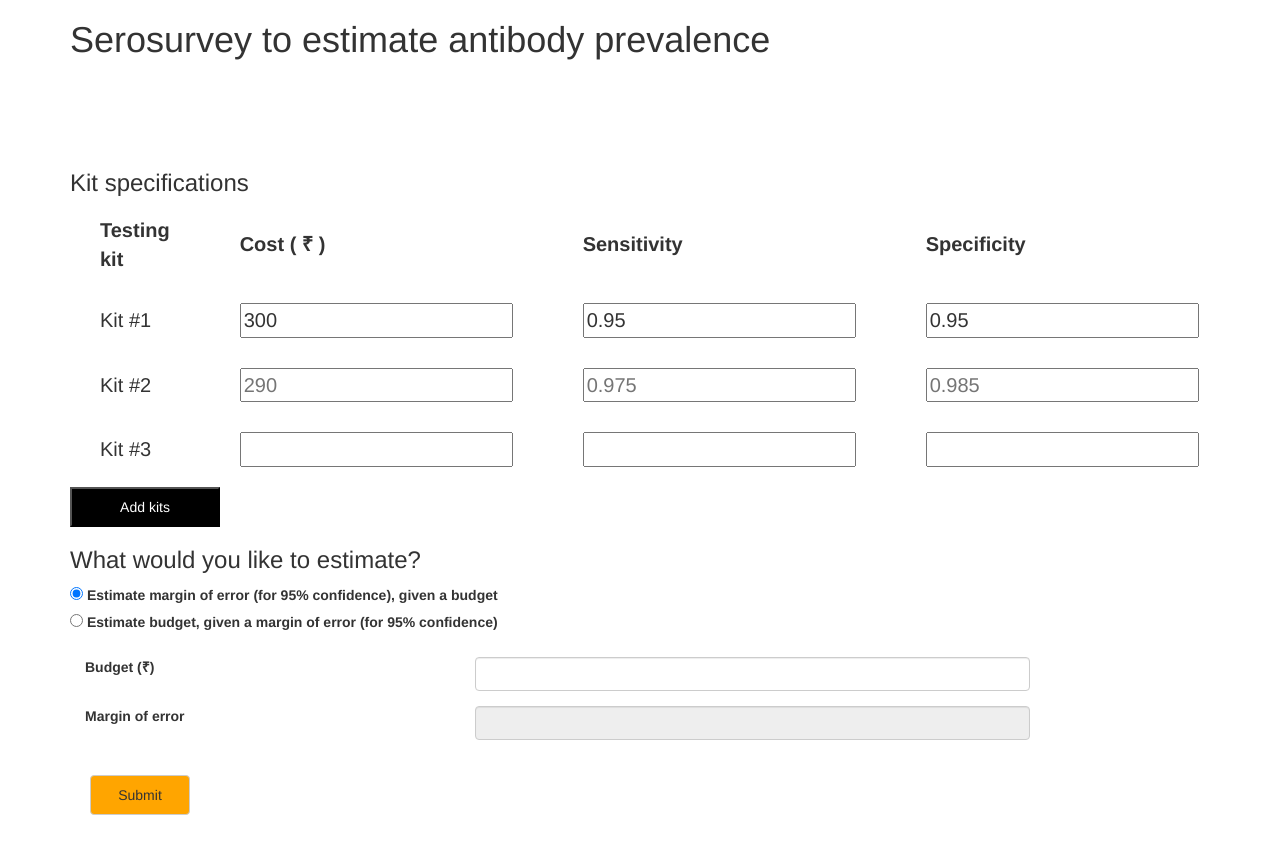
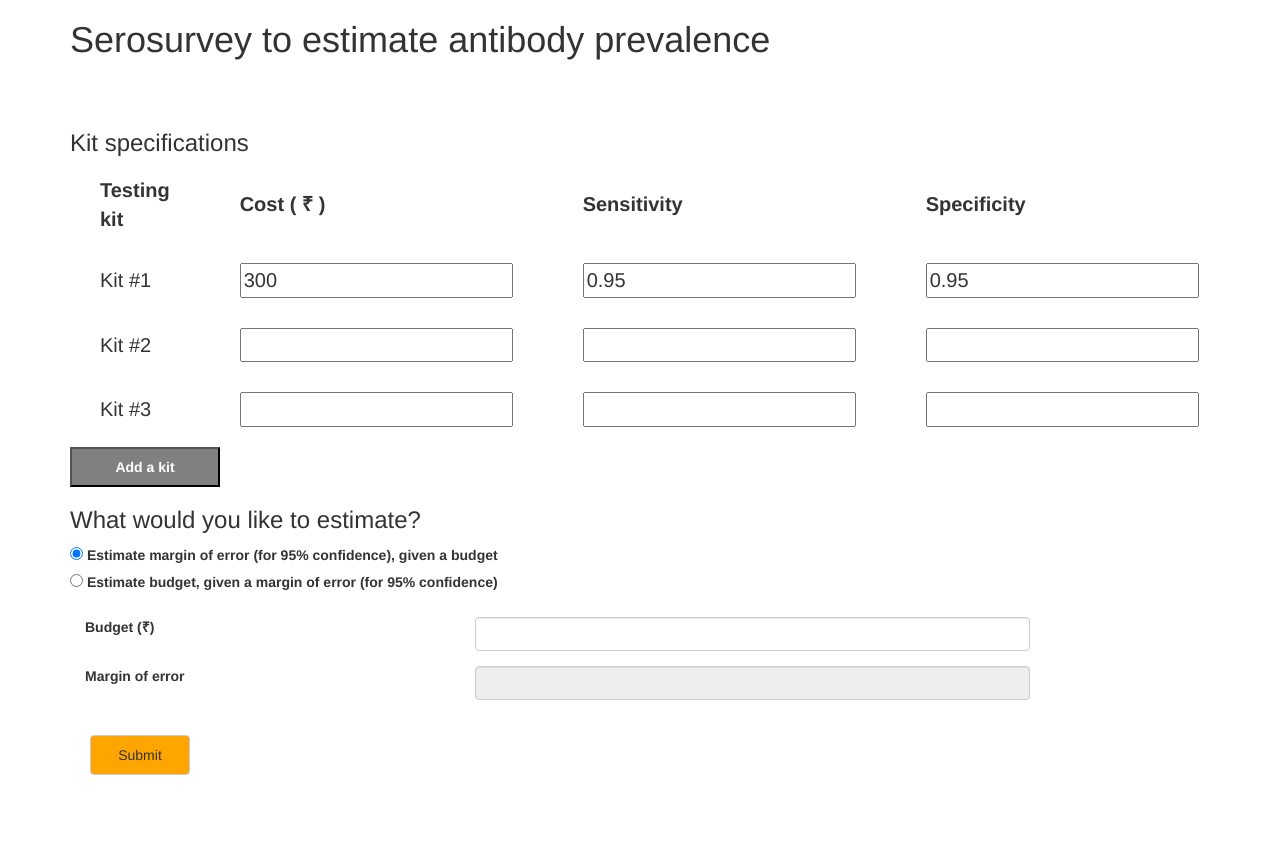
Before and after one commit to cni-iisc/optimal-sero-survey-design, a Flask app: template igg_multiple_kit/templates/igg_form.html in a window 1280 px wide. After the commit the page ends 775 px from the top, so only its background shows below. Run offline with Flask 2, Linux system fonts and the light colour scheme; the template is opened without the code that fills it, so the values that code supplies are empty; some libraries are stand-ins or nearby versions.

Commit message:
Add more kits

```diff
--- a/igg_multiple_kit/static/js/form.js
+++ b/igg_multiple_kit/static/js/form.js
@@ -73,7 +73,7 @@ $(document).ready(function() {
                     out += "</tr>";
                 }
                 out += "</table></p>";
-                out += "<p><h4>Std. error: "+data.stderror+"</h4></p>";
+                out += "<p><h4>Margin of error: "+data.stderror+"</h4></p>";
                 placeholder.innerHTML =  out;
 				$('#errorAlert').hide();
 			}
--- a/igg_multiple_kit/templates/igg_form.html
+++ b/igg_multiple_kit/templates/igg_form.html
@@ -12,24 +12,27 @@
 	<script src="{{ url_for('static', filename='js/form.js') }}"></script>
 
     <script>
-
+    // Add an addition kit
+    var count = 4;
     function Mykit(){
-            // Find a <table> element with id="myTable":
+        if(count<8){
             var table = document.getElementById("mykits");
-
-            // Create an empty <tr> element and add it to the 1st position of the table:
             var row = table.insertRow(-1);
-
             var cell1 = row.insertCell(0);
             var cell2 = row.insertCell(1);
             var cell3 = row.insertCell(2);
             var cell4 = row.insertCell(3);
 
-            // Add some text to the new cells:
-            cell1.innerHTML = "Kit #5";
+            cell1.innerHTML = "Kit #"+count.toString();
             cell2.innerHTML = "<input type='text' name='r[]'/>";
             cell3.innerHTML = "<input type='text' name='s[]'/>";
             cell4.innerHTML = "<input type='text' name='c[]'/>";
+            count += 1
+        }
+        else{
+            var but = document.getElementById("addkit");
+            but.value = "Can't add more kits!";
+        }
 
     }
     </script>
@@ -40,7 +43,7 @@
 
 <div class="container">
     <h1>Serosurvey to estimate antibody prevalence</h1>
-	<br><br><br><br>
+	<br><br>
 
 <style>
 th, td {
@@ -75,9 +78,9 @@ th, td {
 
             <tr>
                 <td>Kit #2</td>
-                <td><input type='text' name='r[]'  placeholder='290' />  </td>
-                <td><input type='text' name='s[]'  placeholder='0.975' /> </td>
-                <td><input type='text' name='c[]'  placeholder='0.985' /> </td>
+                <td><input type='text' name='r[]' />  </td>
+                <td><input type='text' name='s[]' /> </td>
+                <td><input type='text' name='c[]' /> </td>
             </tr>
 
             <tr>
@@ -87,19 +90,11 @@ th, td {
                 <td><input type='text' name='c[]'  /> </td>
             </tr>
 
-            <!--
-            <tr>
-                <td>Kit #4</td>
-                <td><input type='text' name='r[]'  />  </td>
-                <td><input type='text' name='s[]'  /> </td>
-                <td><input type='text' name='c[]'  /> </td>
-            </tr>
-            -->
 
 
         </table>
 
-        <input type="button" style="background-color:black;color:white;width:150px; height:40px;" onclick="Mykit()" value="Add kits" />
+        <input id="addkit" type="button" style="background-color:gray;color:white;width:150px; height:40px;font-weight:bold;" onclick="Mykit()" value="Add a kit" />
 
 
         <!-------------------->
```
Also changed, not shown: igg_multiple_kit/multikit.py (+4 -4 lines).
